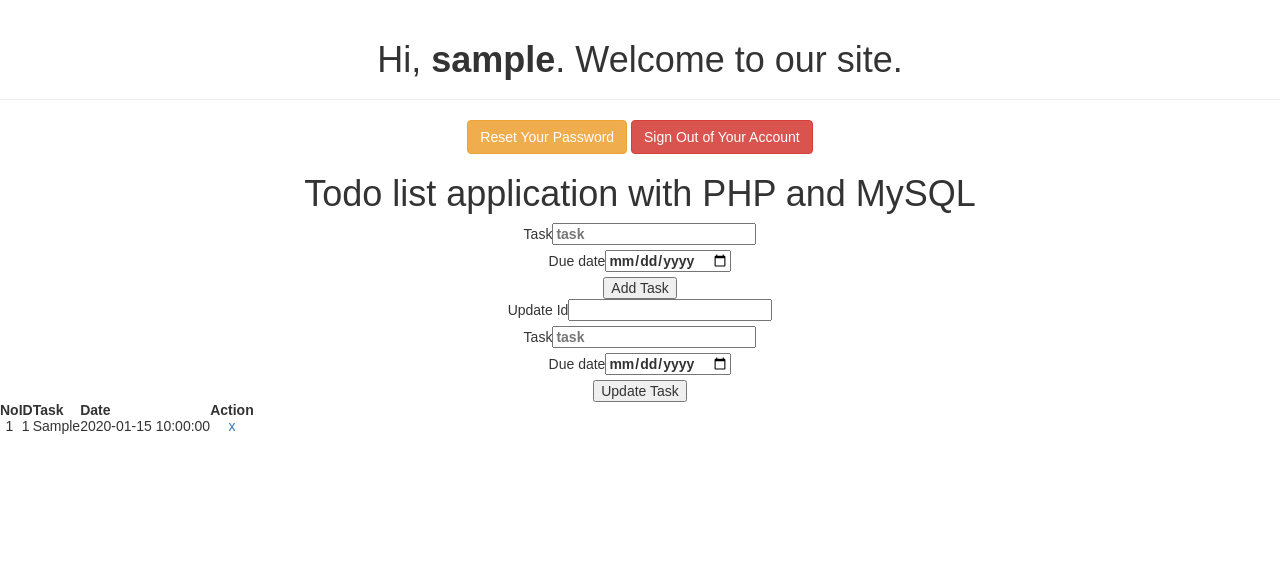
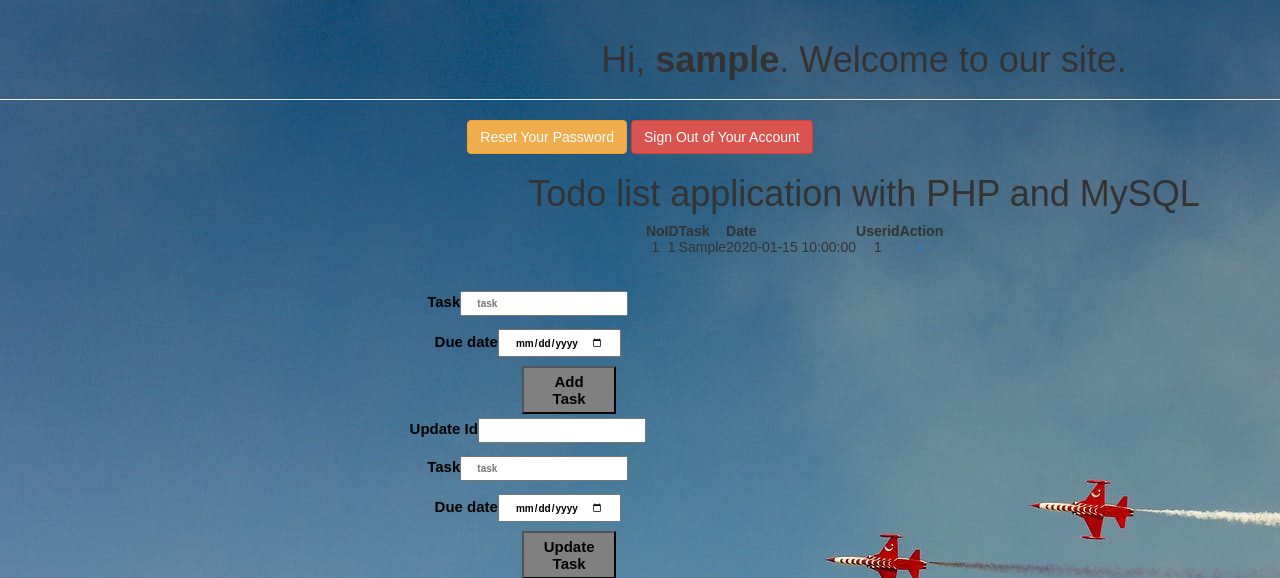
Before and after one commit to Christoffvdm89/toDoList2, a PHP site: page / in a window 1280 px wide. Shown: the top 578 px of the page. Run offline with PHP 8.4, Linux system fonts and the light colour scheme; the visitor is signed in with stand-in values (Sample User, id 1); tables that the repository leaves empty or names only in its code hold one stand-in row (values such as "Sample post").

Commit message:
user with tasks created

```diff
--- a/config.php
+++ b/config.php
@@ -4,7 +4,7 @@ server with default setting (user 'root' with no password) */
 define('DB_SERVER', 'localhost');
 define('DB_USERNAME', 'root');
 define('DB_PASSWORD', '');
-define('DB_NAME', 'login');
+define('DB_NAME', 'logintodo');
 
 /* Attempt to connect to MySQL database */
 $link = mysqli_connect(DB_SERVER, DB_USERNAME, DB_PASSWORD, DB_NAME);
@@ -12,5 +12,7 @@ $link = mysqli_connect(DB_SERVER, DB_USERNAME, DB_PASSWORD, DB_NAME);
 // Check connection
 if($link === false){
     die("ERROR: Could not connect. " . mysqli_connect_error());
+}else {
+    echo "Connected";
 }
 ?>
--- a/index.php
+++ b/index.php
@@ -8,17 +8,22 @@ if(!isset($_SESSION["loggedin"]) || $_SESSION["loggedin"] !== true){
     exit;
 }
 
-$con = mysqli_connect('localhost','root','','todo');
+$con = mysqli_connect('localhost','root','','logintodo');
 // check connection
 if (!$con){
   die ("Connection error: " . mysqli_connect_error());
   }
 
+  $userid = $_SESSION["userid"];
+  $username = $_SESSION["username"];
+  mysqli_query($con, "SELECT * FROM tasks WHERE userid = $userid");
+
 //add task,date
 if(isset($_POST['submit'])){
 $task = $_POST['task'];
 $date = $_POST['date'];
-$sql = "INSERT INTO tasks (task,date) VALUES('$task','$date')";
+$userid= $_SESSION["userid"];
+$sql = "INSERT INTO tasks (task,date,userid) VALUES('$task','$date','$userid')";
 
 if (mysqli_query($con, $sql)){
   echo "Record inserted successfully";
@@ -61,7 +66,7 @@ header("location: index.php");
 
 
 // select tasks from database
-$sql3= "SELECT * FROM tasks ORDER BY task";
+$sql3= "SELECT * FROM tasks WHERE userid=$userid ORDER BY task";
 $tasks = mysqli_query($con,$sql3);
 
 ?>
@@ -72,6 +77,7 @@ $tasks = mysqli_query($con,$sql3);
     <meta charset="UTF-8">
     <title>Welcome</title>
     <link rel="stylesheet" href="https://maxcdn.bootstrapcdn.com/bootstrap/3.3.7/css/bootstrap.css">
+    <link rel="stylesheet" href="main.css">
     <style type="text/css">
         body{ font: 14px sans-serif; text-align: center; }
     </style>
@@ -113,6 +119,7 @@ $tasks = mysqli_query($con,$sql3);
           <th>ID</th>
           <th>Task</th>
           <th>Date</th>
+          <th>Userid</th>
           <th>Action</th>
          </tr>
        </thead>
@@ -125,6 +132,7 @@ $tasks = mysqli_query($con,$sql3);
            <td><?php echo $row['id']?></td>
            <td><?php echo $row['task']?></td>
            <td><?php echo $row['date']?></td>
+           <td><?php echo $row['userid']?></td>
            <td>
            <a href="index.php?del_task= <?php echo $row['id'];?>">x</a>
            </td>
--- a/login.php
+++ b/login.php
@@ -35,7 +35,7 @@ if($_SERVER["REQUEST_METHOD"] == "POST"){
     // Validate credentials
     if(empty($username_err) && empty($password_err)){
         // Prepare a select statement
-        $sql = "SELECT id, username, password FROM users WHERE username = ?";
+        $sql = "SELECT userid, username, password FROM users WHERE username = ?";
 
         if($stmt = mysqli_prepare($link, $sql)){
             // Bind variables to the prepared statement as parameters
@@ -60,7 +60,7 @@ if($_SERVER["REQUEST_METHOD"] == "POST"){
 
                             // Store data in session variables
                             $_SESSION["loggedin"] = true;
-                            $_SESSION["id"] = $id;
+                            $_SESSION["userid"] = $id;
                             $_SESSION["username"] = $username;
 
                             // Redirect user to welcome page
--- a/register.php
+++ b/register.php
@@ -14,7 +14,7 @@ if($_SERVER["REQUEST_METHOD"] == "POST"){
         $username_err = "Please enter a username.";
     } else{
         // Prepare a select statement
-        $sql = "SELECT id FROM users WHERE username = ?";
+        $sql = "SELECT userid FROM users WHERE username = ?";
 
         if($stmt = mysqli_prepare($link, $sql)){
             // Bind variables to the prepared statement as parameters
@@ -99,6 +99,7 @@ if($_SERVER["REQUEST_METHOD"] == "POST"){
     <meta charset="UTF-8">
     <title>Sign Up</title>
     <link rel="stylesheet" href="https://maxcdn.bootstrapcdn.com/bootstrap/3.3.7/css/bootstrap.css">
+    <link rel="stylesheet" href="css/main.css">
     <style type="text/css">
         body{ font: 14px sans-serif; }
         .wrapper{ width: 350px; padding: 20px; }
--- a/reset-password.php
+++ b/reset-password.php
@@ -40,7 +40,7 @@ if($_SERVER["REQUEST_METHOD"] == "POST"){
     // Check input errors before updating the database
     if(empty($new_password_err) && empty($confirm_password_err)){
         // Prepare an update statement
-        $sql = "UPDATE users SET password = ? WHERE id = ?";
+        $sql = "UPDATE users SET password = ? WHERE userid = ?";
 
         if($stmt = mysqli_prepare($link, $sql)){
             // Bind variables to the prepared statement as parameters
@@ -48,7 +48,7 @@ if($_SERVER["REQUEST_METHOD"] == "POST"){
 
             // Set parameters
             $param_password = password_hash($new_password, PASSWORD_DEFAULT);
-            $param_id = $_SESSION["id"];
+            $param_id = $_SESSION["userid"];
 
             // Attempt to execute the prepared statement
             if(mysqli_stmt_execute($stmt)){
```
